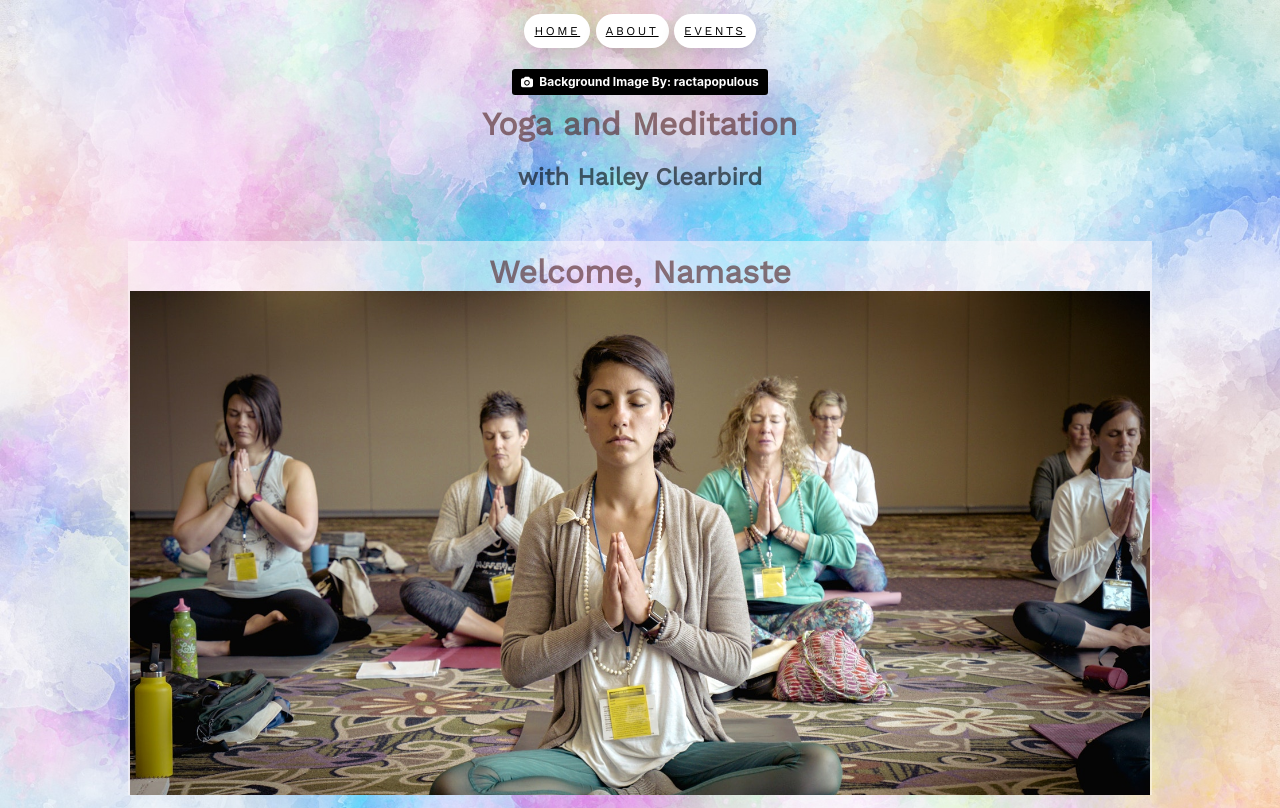
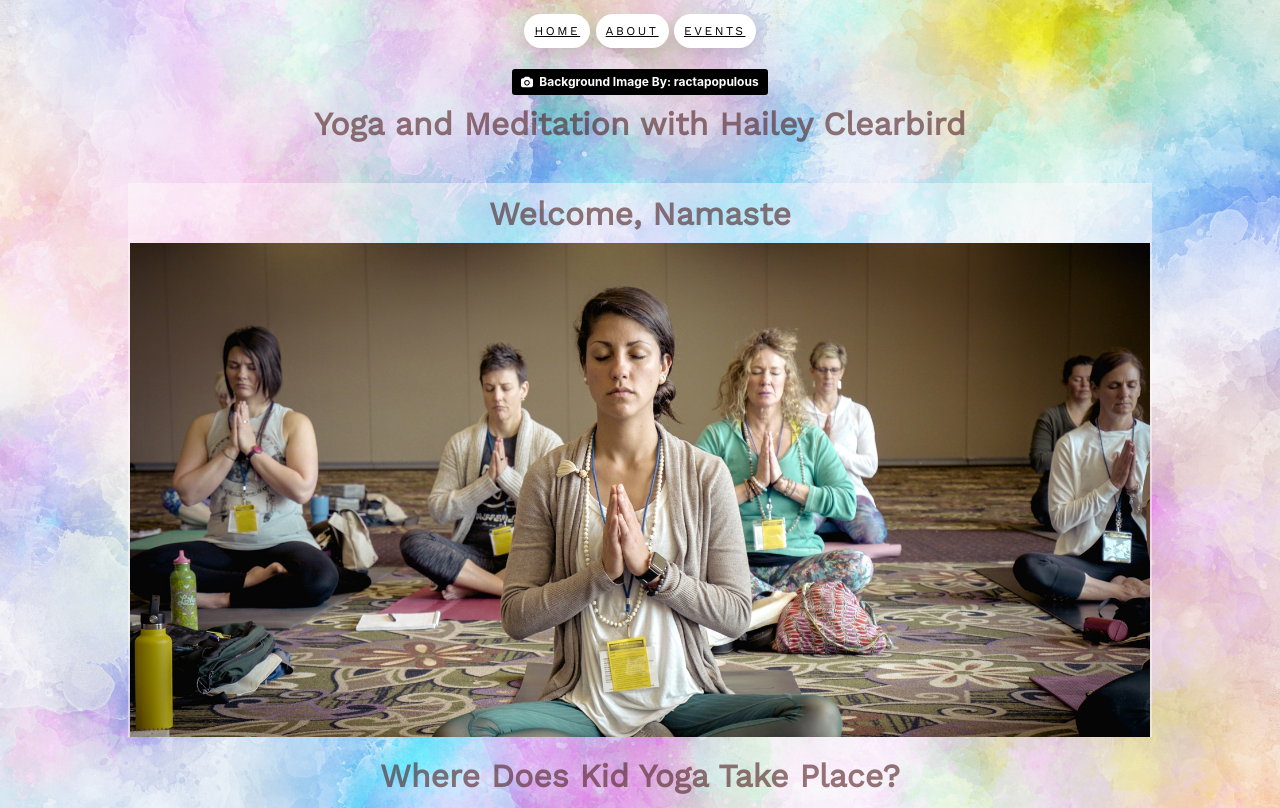
Before and after one commit to moequinn/mmp240, a plain HTML site: page WK6_Midterm_Project/index.html in a window 1280 px wide. Shown: the top 808 px of the page. Drawn offline with nearby package versions, Linux system fonts and the light colour scheme.

Commit message:
add few changes

```diff
--- a/WK6_Midterm_Project/css/main.css
+++ b/WK6_Midterm_Project/css/main.css
@@ -59,7 +59,8 @@ h1 {
     text-align: center;
     color: rgba(3, 3, 3, 0.6);
     /*border: 1px solid yellow;*/
-    margin-top: 20px;
+    margin-top: 15px;
+    padding-bottom: 10px;
 }
 
 h2 {
@@ -82,7 +83,7 @@ header {
     padding: 2px;
     text-align: left;
     height: 550px;
-    margin-top: 50px;
+    margin-top: 30px;
     margin-bottom: 20px;
     background-color: rgba(255, 250, 250, 0.5);
     overflow: hidden;
--- a/WK6_Midterm_Project/index.html
+++ b/WK6_Midterm_Project/index.html
@@ -38,8 +38,7 @@
 
         </div>
 
-        <h1>Yoga and Meditation</h1>
-        <h2>with Hailey Clearbird</h2>
+        <h1>Yoga and Meditation with Hailey Clearbird</h1>
 
             <header>
 
```
